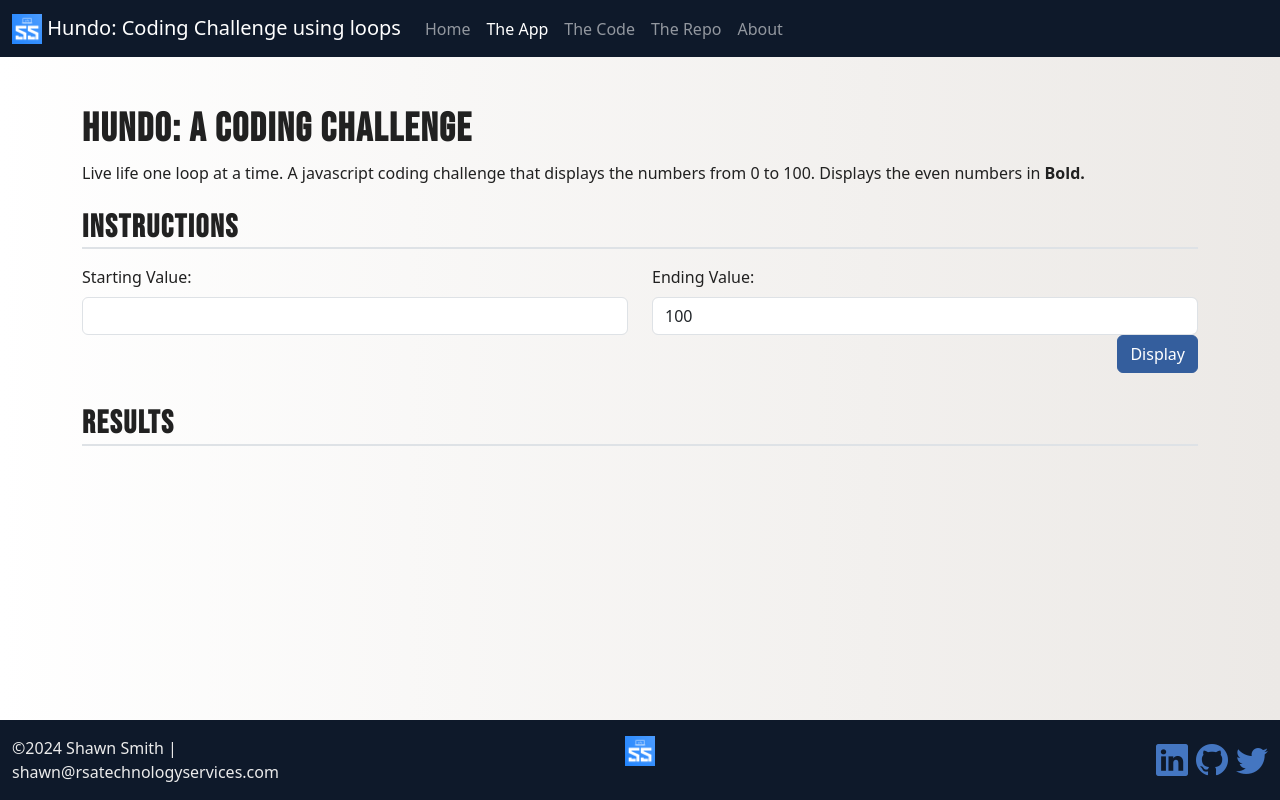
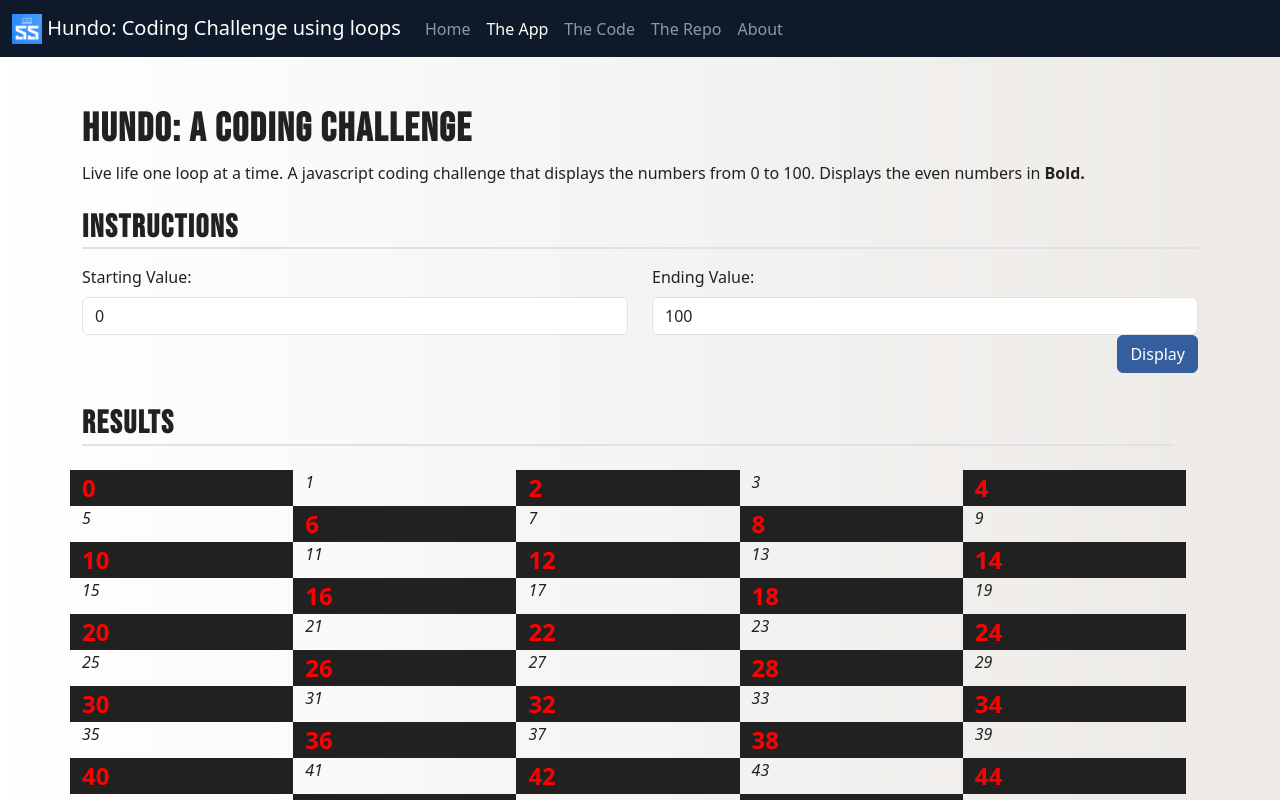
Before and after one commit to SLSmith64/Hundo-7-15-2024, a plain HTML site: page app.html in a window 1280 px wide. Both pictures are taken after a click on the button "Display". Shown: the top 800 px of the page. Drawn offline with nearby package versions, Linux system fonts and the light colour scheme.

Commit message:
Finished Hundo in class

```diff
--- a/app.html
+++ b/app.html
@@ -54,7 +54,7 @@
                 <div class="collapse navbar-collapse" id="navbarNav">
                     <ul class="navbar-nav">
                         <li class="nav-item">
-                            <a class="nav-link"  href="index.html">Home</a>
+                            <a class="nav-link" href="index.html">Home</a>
                         </li>
                         <li class="nav-item">
                             <a class="nav-link active" aria-current="page" href="app.html">The App</a>
@@ -76,15 +76,18 @@
     <main>
         <div class="container mt-5">
             <h1>Hundo: a coding Challenge</h1>
-            <div class="mb-4">Live life one loop at a time. A javascript coding challenge that displays the numbers from 0 to 100. Displays the even numbers in <strong>Bold.</strong></div>
+            <div class="mb-4">Live life one loop at a time. A javascript coding challenge that displays the numbers from
+                0 to 100. Displays the even numbers in <strong>Bold.</strong></div>
 
             <h2 class="border-bottom border-2 mb-3">Instructions</h2>
 
             <div class="row">
+                <!--Start Value-->
                 <div class="col">
                     <label class="form-label" for="startValue">Starting Value:</label>
-                    <input id="startValue"type="number" class="form-control">
+                    <input id="startValue" type="number" class="form-control" value="0">
                 </div>
+                <!--End Value-->
                 <div class="col">
                     <label class="form-label" for="endValue">Ending Value:</label>
                     <input id="endValue" type="number" class="form-control" value="100">
@@ -92,13 +95,17 @@
                 <div class="col-12 text-end">
                     <button type="button" id="btnSubmit" class="btn btn-primary">Display</button>
                 </div>
-            </div>
+
                 <div class="row gy-3 mt-3" id="resultsDisplay">
                     <div class="col-12">
                         <h2 class="border-bottom border-2">Results</h2>
                     </div>
-                <div class="col" id="resultsData">
+                    <div class="col">
+                        <div class="row row-cols-2 row-cols-md-5" id="resultsData">
                             <!-- Results go here-->
+
+                        </div>
+                    </div>
                 </div>
             </div>
     </main>
@@ -130,7 +137,7 @@
     <script src="/js/site.js"></script>
 
     <script>
-        document.getElementById("btnSubmit").addEventListener("click", getValues2);
+        document.getElementById("btnSubmit").addEventListener("click", getValues);
     </script>
 
 </body>
--- a/css/site.css
+++ b/css/site.css
@@ -96,3 +96,14 @@ footer i{
 footer i:hover{
     color: var(--cf-theme-200);
 }
+
+.even{
+    font-weight: bold;
+    color: red;
+    font-size: 1.5rem;
+    background-color:  var(--ss-dark-color);
+}
+
+.odd{
+    font-style: italic;
+}
--- a/js/site.js
+++ b/js/site.js
@@ -0,0 +1,63 @@
+//get the values from the users.
+function getValues(){
+    let startValue = document.getElementById("startValue").value;
+    let endValue = document.getElementById("endValue").value;
+
+    //parse our input into integers.
+    startValue = parseInt(startValue);
+    endValue = parseInt(endValue);
+
+    //Check to see if they are in fact integers.
+    // TRUE AND TRUE
+    // FALSE AND TRUE = FALSE
+    //truthy
+    if(Number.isInteger(startValue) && Number.isInteger(endValue) ){
+
+        //generate the numbers
+        let number = generateNumbers(startValue, endValue);
+        //display the numbers
+        displayNumbers(number);
+    }
+    else{
+        //do something else
+        alert("You must enter a Number!. Please correct your inputs.")
+    }
+}
+
+//generate numbers
+function generateNumbers(sValue, eValue){
+
+    let numbers = [];
+
+    for(i = sValue; i<=eValue; i++){
+        numbers.push(i);
+    }
+
+    return numbers;
+}
+
+//display numbers
+function displayNumbers(numbers){
+
+    let templateCols = "";
+
+    //check for if the number is even.
+    //"<div>0</div>"
+    //loop over an array
+    for(let index=0; index < numbers.length; index++){
+
+        let className = "";
+
+        if(numbers[index] % 2 == 0){
+            className = "even";
+        }
+        else{
+            className = "odd";
+        }
+        templateCols += `<div class="${className}">${numbers[index]}</div>`;
+    }
+
+    document.getElementById("resultsData").innerHTML = templateCols;{
+
+    }
+}
```
Also changed, not shown: index.html (+1 -1 lines). Lines whose indentation alone changed are shown as unchanged.
